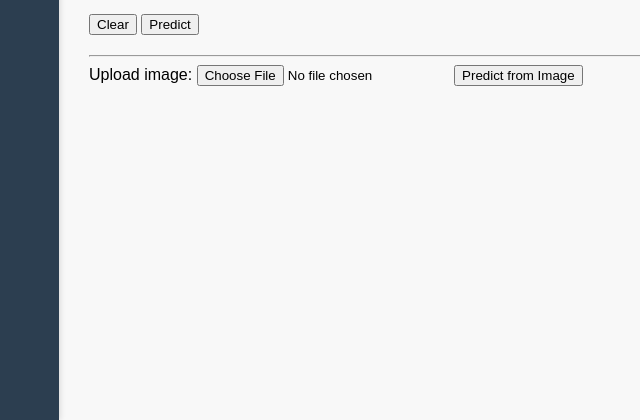
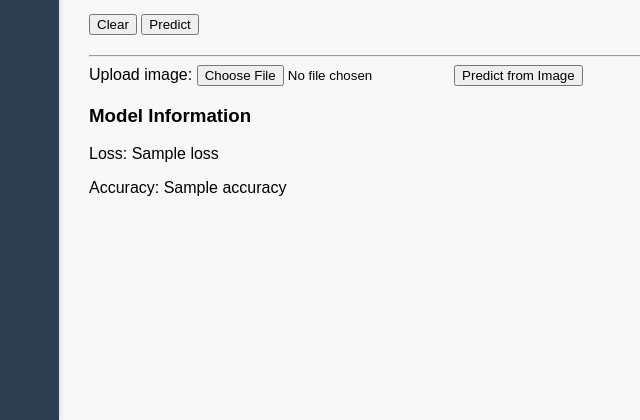
Before and after one commit to Beginner10617/Handwritten-Digits, a Flask app: template templates/model_draw.html in a window 1280 px wide. Shown: the part 380-800 px from the top of the page, without its empty margins (161-801 px from the left). Run offline with Flask 3, Linux system fonts and the light colour scheme; the template is opened without the code that fills it: most values are stand-ins (such as "Sample title", 1, 10 or a date in 2020).

Commit message:
model-evaluation-added

```diff
--- a/app.py
+++ b/app.py
@@ -24,7 +24,19 @@ def index():
 def model_draw(model_id):
     if model_id not in MODELS:
         return "Model not found", 404
-    return render_template("model_draw.html", model_id=model_id, models=MODELS)
+    model_path = MODELS[model_id]
+    if not os.path.exists(model_path):
+        return "Model file does not exist", 404
+    model = load_model(model_path)
+    if model is None:
+        return "Failed to load model", 500
+    x_test, y_test = mnist.load_data()[1]
+    x_test = x_test / 255.0
+    x_test = x_test.reshape(-1, 28, 28, 1)
+    loss, accuracy = model.evaluate(x_test, y_test, verbose=0)
+    loss = round(loss, 4)
+    accuracy = round(accuracy * 100, 2)
+    return render_template("model_draw.html", model_id=model_id, models=MODELS, loss=loss, accuracy=accuracy)
 
 @app.route("/add_model")
 def add_model():
@@ -86,7 +98,6 @@ def save_model():
     model_id = f"model{len(MODELS) + 1}"
     path = f"models/{model_id}.h5"
     model.save(path)
-
     MODELS[model_id] = path
 
     return redirect(url_for("model_draw", model_id=model_id))
--- a/templates/model_draw.html
+++ b/templates/model_draw.html
@@ -32,6 +32,11 @@
             </form>
 
             <div id="predictionResult"></div>
+            <div class="model-info">
+                <h3>Model Information</h3>
+                <p>Loss: {{ loss }}</p>
+                <p>Accuracy: {{ accuracy }}</p>
+            </div>
         </div>
     </div>
 
```
Also changed, not shown: 1 other file.
